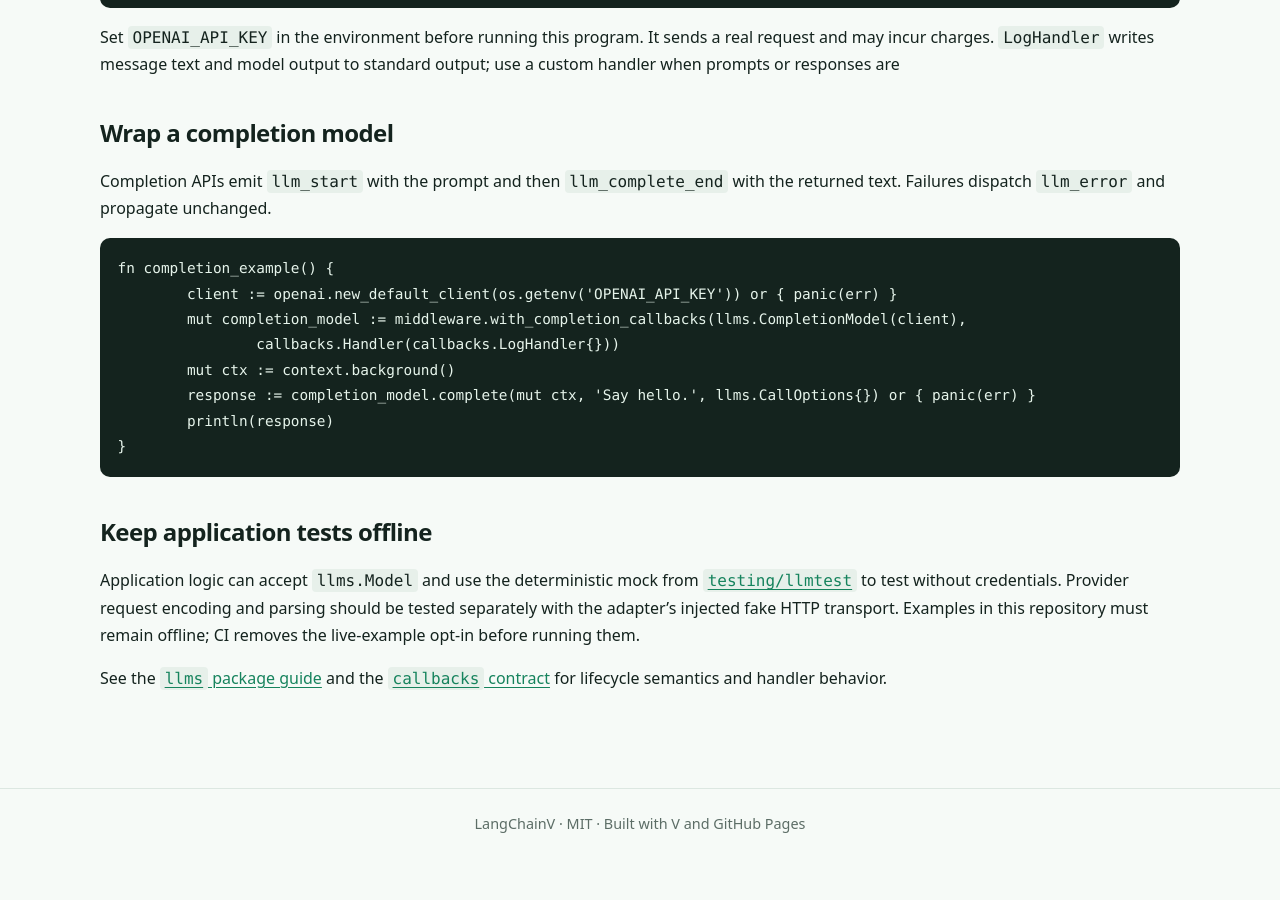
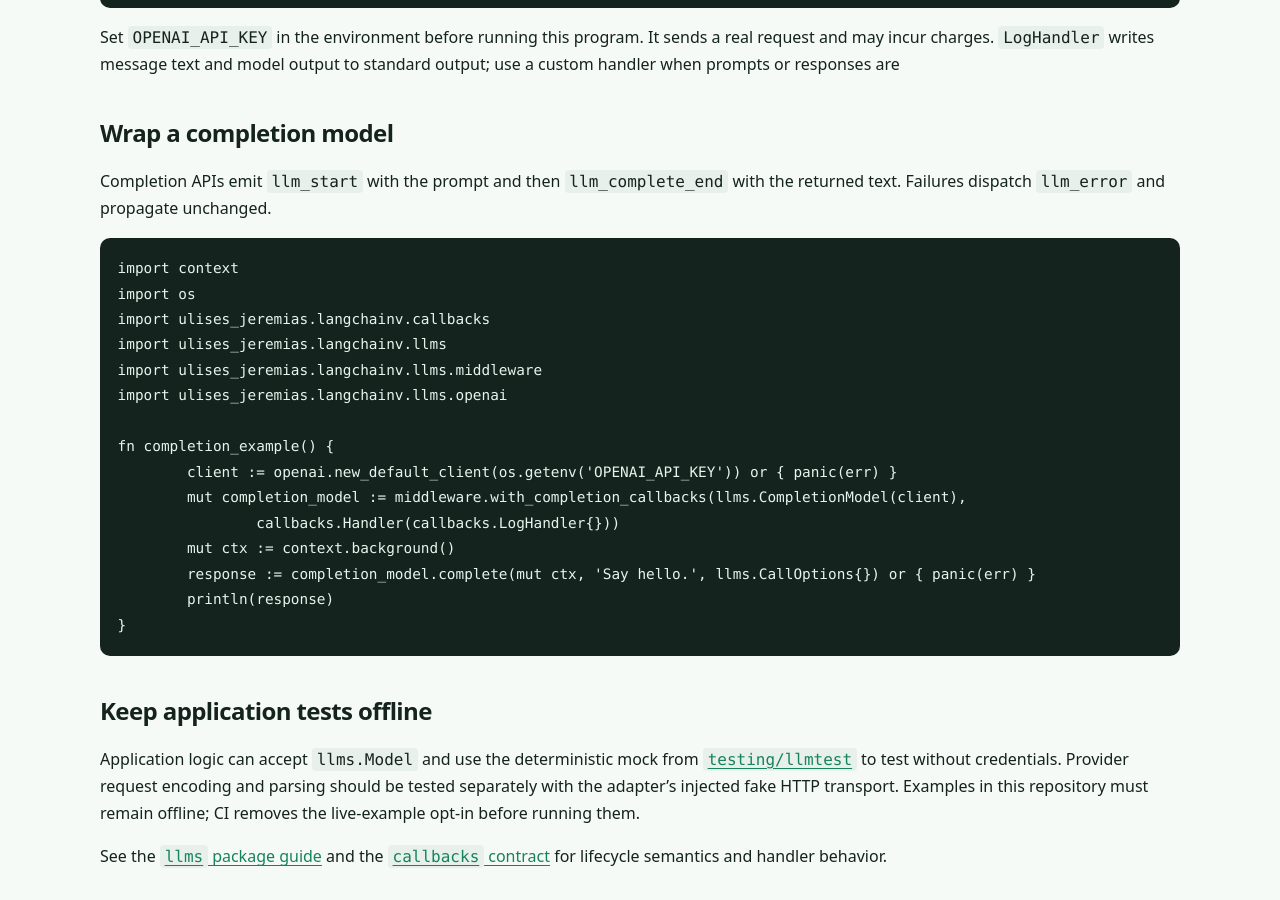
Before and after one commit to ulises-jeremias/langchainv, a Jekyll site: the page built from docs/tutorials/model-callbacks.md, in a window 1280 px wide and 900 px high, scrolled down 831 px. Built offline with Jekyll 4.4.1, drawn with Linux system fonts in a browser that asks for light colours; before the commit the page ends 1689 px from its top, so only the background shows below that.

Commit message:
docs: make completion example self-contained

````diff
--- a/docs/tutorials/model-callbacks.md
+++ b/docs/tutorials/model-callbacks.md
@@ -46,6 +46,13 @@ Completion APIs emit `llm_start` with the prompt and then
 propagate unchanged.
 
 ```v
+import context
+import os
+import ulises_jeremias.langchainv.callbacks
+import ulises_jeremias.langchainv.llms
+import ulises_jeremias.langchainv.llms.middleware
+import ulises_jeremias.langchainv.llms.openai
+
 fn completion_example() {
 	client := openai.new_default_client(os.getenv('OPENAI_API_KEY')) or { panic(err) }
 	mut completion_model := middleware.with_completion_callbacks(llms.CompletionModel(client),
````
